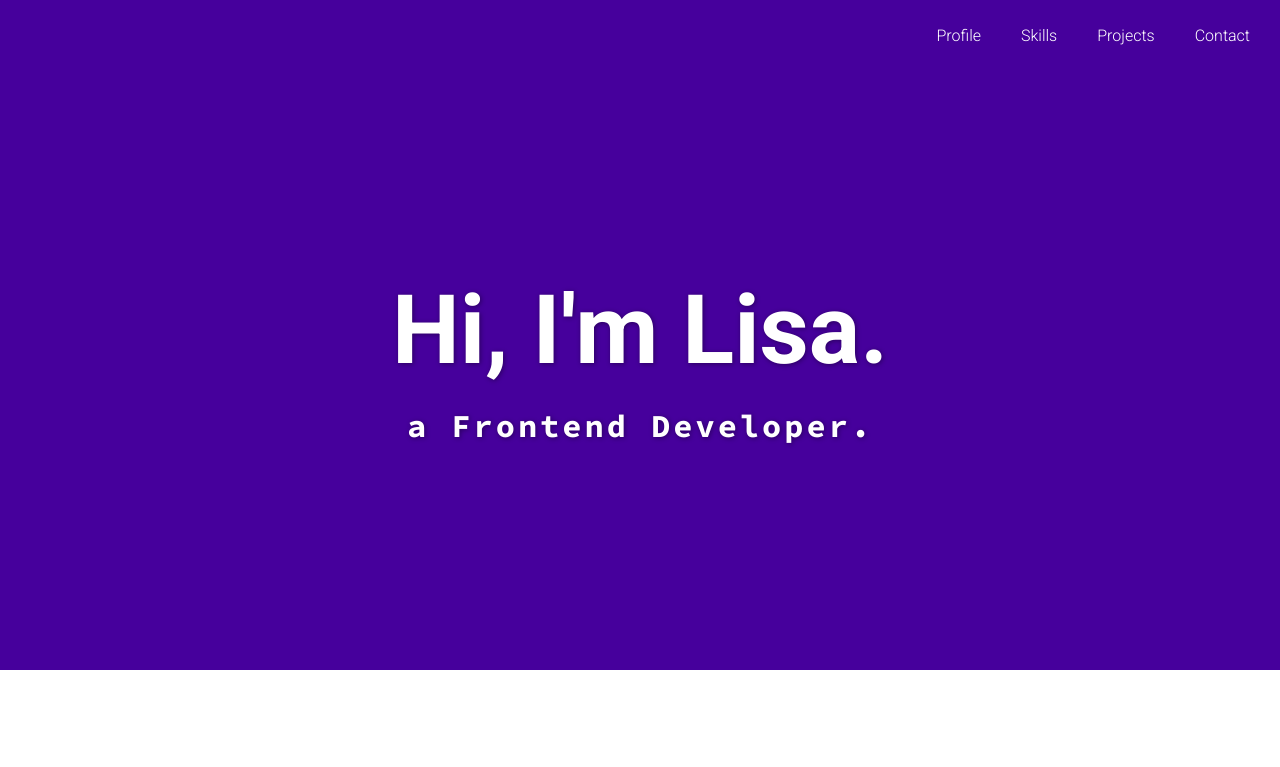
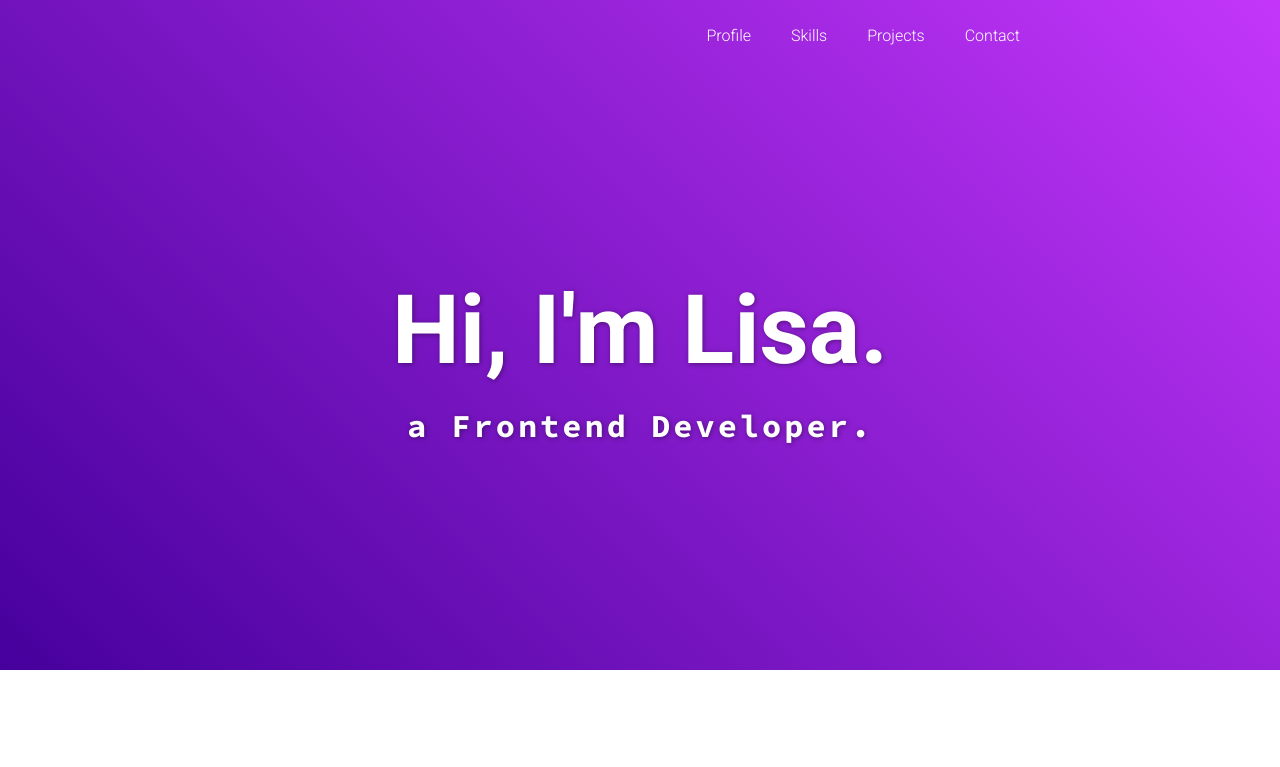
Before and after one commit to sernili/mountain-site, a plain HTML site: page index.html in a window 1280 px wide. Shown: the top 767 px of the page. Drawn offline with Linux system fonts and the light colour scheme; a script that the page names is missing.

Commit message:
add linear-gradients

```diff
--- a/css/style.css
+++ b/css/style.css
@@ -59,20 +59,29 @@ hr {
 }
 
 
+.gradient-container {
+    background: linear-gradient(45deg, var(--darker-color), var(--medium-color));
+
+}
+
 /* Navbar */
 
 nav {
-    background-color: var(--darker-color);
     width: 100%;
     height: 70px;
     padding: 10px;
     display: flex;
-    justify-content: flex-end;
+    justify-content: center;
     align-items: center;
 }
 
 .nav-list {
     display: flex;
+    justify-content: flex-end;
+    align-items: center;
+    margin: 0 20px;
+    width: 100%;
+    max-width: 800px;
     list-style-type: none;
 }
 
@@ -90,7 +99,6 @@ nav {
 
 /* Header */
 header {
-    background-color: var(--darker-color);
     color: var(--white);
     text-shadow: var(--black-shadow);
     width: 100%;
@@ -189,12 +197,12 @@ section {
 
 
 .btn {
-    background-color: var(--darker-color);
+    background: linear-gradient(90deg, var(--darker-color), var(--medium-color));
     color: var(--white);
     box-shadow: var(--black-shadow);
     text-decoration: none;
     padding: 20px 40px;
-    border-radius: 10px;
+    border-radius: 40px;
     display: inline-block;
     margin: 50px;
     transition: transform 250ms ease;
@@ -202,6 +210,7 @@ section {
 
 .btn:hover {
     opacity: .9;
+    background: linear-gradient(-90deg, var(--darker-color), var(--darker-color));
     display: inline-block;
     transform: scale(.99);
 }
--- a/index.html
+++ b/index.html
@@ -14,6 +14,7 @@
 </head>
 <body>
 
+  <div class="gradient-container">
     <nav>
       <ul class="nav-list">
         <li class="nav-item"><a href="#profile" class="nav-link">Profile</a></li>
@@ -27,6 +28,7 @@
         <h1 class="title">Hi, I'm Lisa.</h1>
         <h2 class="subtitle">a Frontend Developer.</h2>
     </header>
+  </div>
 
 
   <main>
```
Lines whose indentation alone changed are shown as unchanged.
